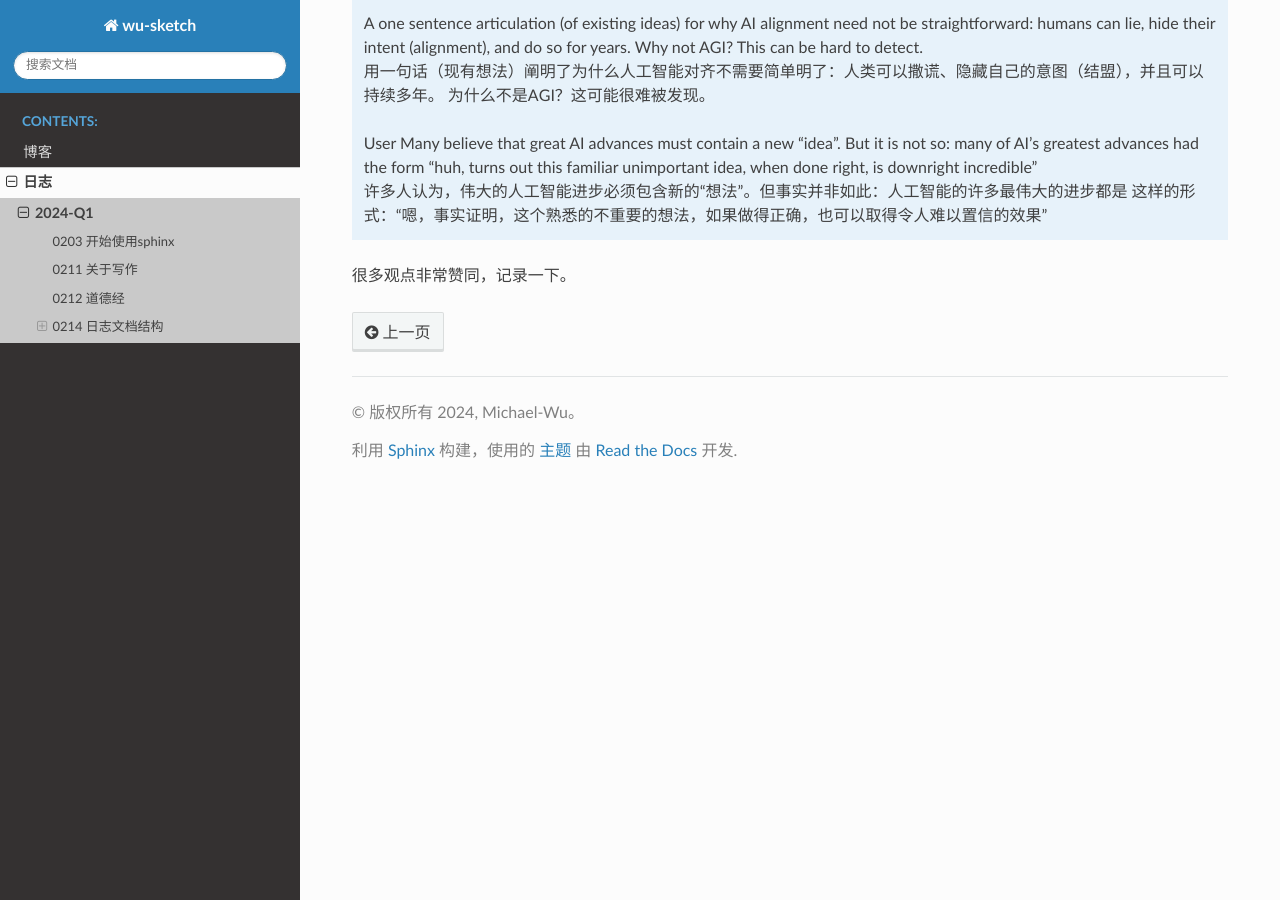
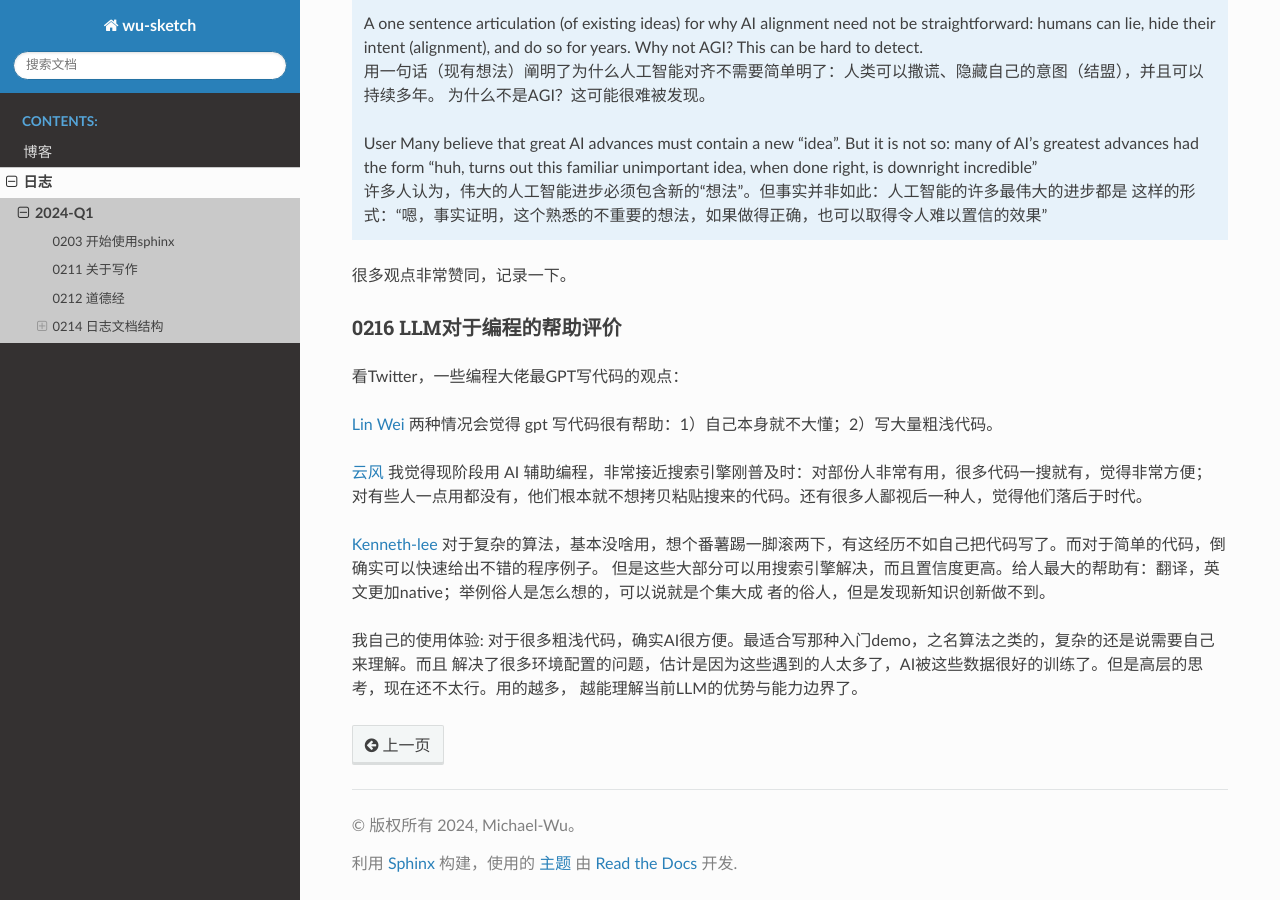
Before and after one commit to thisinnocence/sketch, a Sphinx documentation site: the page built from source/diary/2024-Q1.rst, in a window 1280 px wide and 900 px high, scrolled down 2607 px. Built offline with Sphinx 7.4.7 and the Read the Docs theme 2.0.0, drawn with Linux system fonts in a browser that asks for light colours.

Commit message:
some ai-use think.

```diff
--- a/source/diary/2024-Q1.rst
+++ b/source/diary/2024-Q1.rst
@@ -118,3 +118,24 @@ OpenAI大佬的一些经典Twitter言论
     这样的形式：“嗯，事实证明，这个熟悉的不重要的想法，如果做得正确，也可以取得令人难以置信的效果”
 
 很多观点非常赞同，记录一下。
+
+0216 LLM对于编程的帮助评价
+-------------------------------
+
+看Twitter，一些编程大佬最GPT写代码的观点：
+
+`Lin Wei <https://twitter.com/skywind3000/status/1757038312873767143>`_
+两种情况会觉得 gpt 写代码很有帮助：1）自己本身就不大懂；2）写大量粗浅代码。
+
+`云风 <https://twitter.com/cloudwu/status/1757016026393530679>`_
+我觉得现阶段用 AI 辅助编程，非常接近搜索引擎刚普及时：对部份人非常有用，很多代码一搜就有，觉得非常方便；
+对有些人一点用都没有，他们根本就不想拷贝粘贴搜来的代码。还有很多人鄙视后一种人，觉得他们落后于时代。
+
+`Kenneth-lee <https://github.com/Kenneth-Lee>`_
+对于复杂的算法，基本没啥用，想个番薯踢一脚滚两下，有这经历不如自己把代码写了。而对于简单的代码，倒确实可以快速给出不错的程序例子。
+但是这些大部分可以用搜索引擎解决，而且置信度更高。给人最大的帮助有：翻译，英文更加native；举例俗人是怎么想的，可以说就是个集大成
+者的俗人，但是发现新知识创新做不到。
+
+我自己的使用体验: 对于很多粗浅代码，确实AI很方便。最适合写那种入门demo，之名算法之类的，复杂的还是说需要自己来理解。而且
+解决了很多环境配置的问题，估计是因为这些遇到的人太多了，AI被这些数据很好的训练了。但是高层的思考，现在还不太行。用的越多，
+越能理解当前LLM的优势与能力边界了。
```
